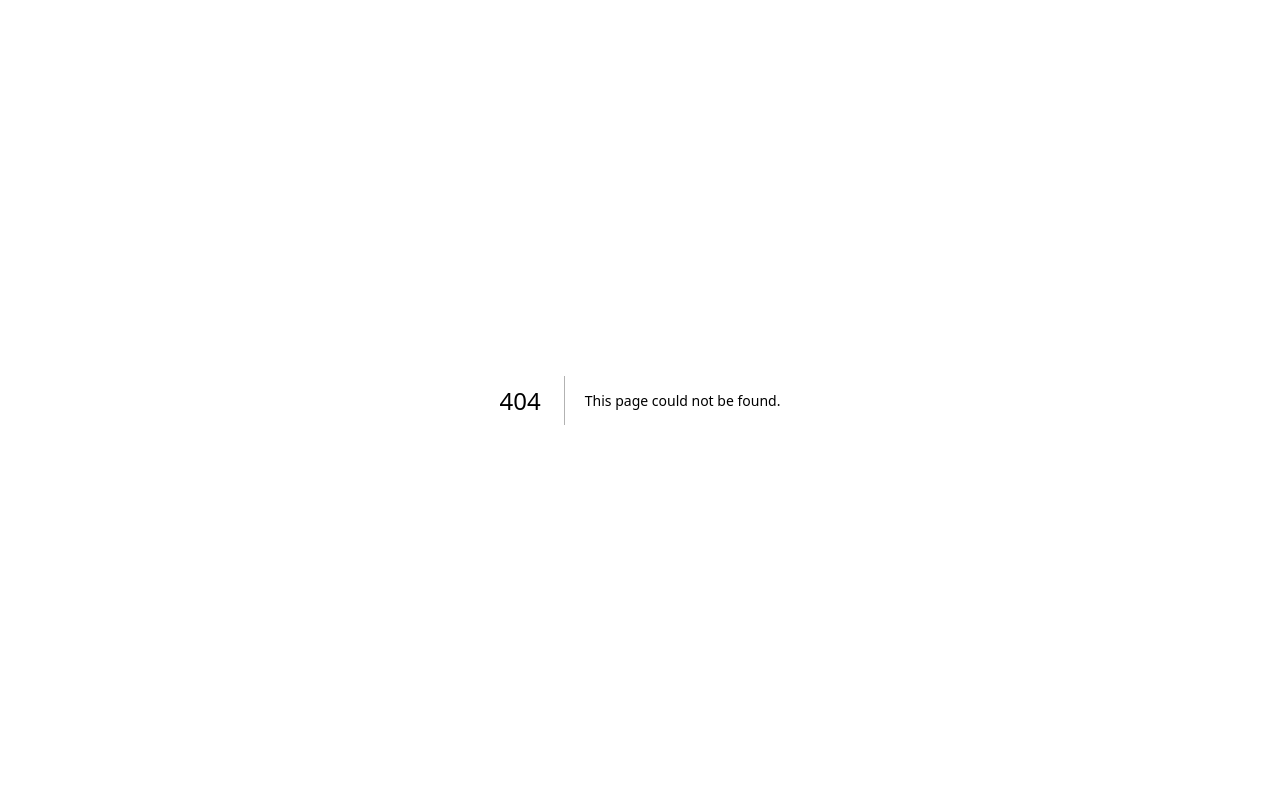
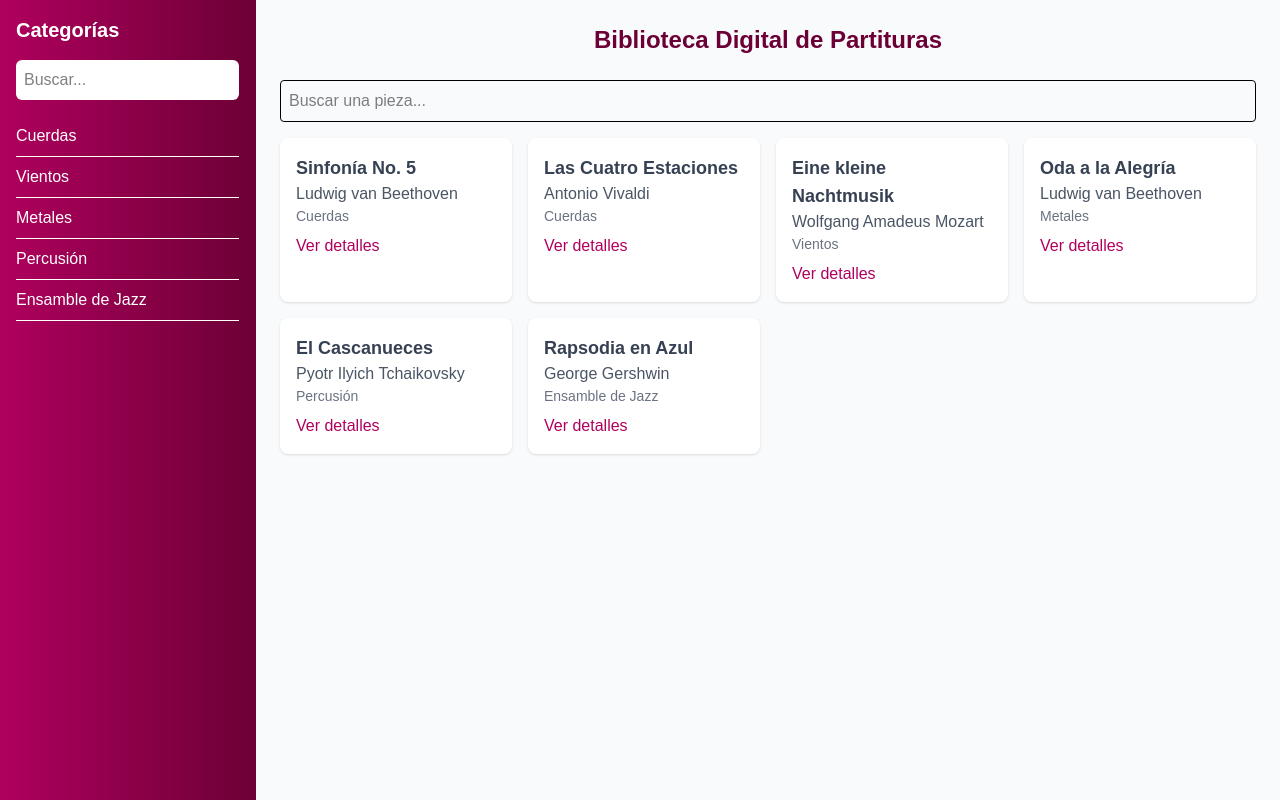
Before and after one commit to LSCasas/bamt, a Next.js app: page /Biblioteca in a window 1280 px wide. Before the commit this address had no page. Built offline with nearby package versions, Linux system fonts and the light colour scheme.

Commit message:
FEAT/ add sidebar component and add biblioteca page

```diff
--- /dev/null
+++ b/components/Sidebar.jsx
@@ -0,0 +1,94 @@
+import { useState, useEffect } from "react";
+import { Menu } from "lucide-react";
+
+const Sidebar = () => {
+  const [isOpen, setIsOpen] = useState(false);
+  const [searchTerm, setSearchTerm] = useState("");
+  const categories = [
+    "Cuerdas",
+    "Vientos",
+    "Metales",
+    "Percusión",
+    "Ensamble de Jazz",
+  ];
+
+  const filteredCategories = categories.filter((category) =>
+    category.toLowerCase().includes(searchTerm.toLowerCase())
+  );
+
+  useEffect(() => {
+    if (isOpen) {
+      const handleClickOutside = (event) => {
+        if (
+          !event.target.closest("#mobile-menu") &&
+          !event.target.closest("#menu-button")
+        ) {
+          setIsOpen(false);
+        }
+      };
+      document.addEventListener("click", handleClickOutside);
+      return () => document.removeEventListener("click", handleClickOutside);
+    }
+  }, [isOpen]);
+
+  return (
+    <>
+      <button
+        id="menu-button"
+        onClick={() => setIsOpen(!isOpen)}
+        className="fixed top-4 left-4 md:hidden text-white bg-[#B0005E] p-2 rounded-md z-50"
+      >
+        <Menu size={24} />
+      </button>
+
+      <div className="hidden md:flex md:w-64 h-screen bg-gradient-to-r from-[#B0005E] to-[#6C0036] p-4 absolute md:relative">
+        <SidebarContent
+          searchTerm={searchTerm}
+          setSearchTerm={setSearchTerm}
+          filteredCategories={filteredCategories}
+        />
+      </div>
+
+      {isOpen && (
+        <div className="fixed inset-0 md:hidden z-50 flex items-start">
+          <div
+            id="mobile-menu"
+            className="w-64 h-full bg-gradient-to-r from-[#B0005E] to-[#6C0036] p-4"
+          >
+            <SidebarContent
+              searchTerm={searchTerm}
+              setSearchTerm={setSearchTerm}
+              filteredCategories={filteredCategories}
+            />
+          </div>
+        </div>
+      )}
+    </>
+  );
+};
+
+const SidebarContent = ({ searchTerm, setSearchTerm, filteredCategories }) => {
+  return (
+    <nav className="flex flex-col gap-4">
+      <div>
+        <h2 className="text-xl font-bold text-white mb-4">Categorías</h2>
+        <input
+          type="text"
+          placeholder="Buscar..."
+          value={searchTerm}
+          onChange={(e) => setSearchTerm(e.target.value)}
+          className="w-full p-2 rounded-md bg-white text-black mb-4"
+        />
+        <ul>
+          {filteredCategories.map((category, index) => (
+            <li key={index} className="py-2 border-b text-white">
+              {category}
+            </li>
+          ))}
+        </ul>
+      </div>
+    </nav>
+  );
+};
+
+export default Sidebar;
--- /dev/null
+++ b/pages/Biblioteca.jsx
@@ -0,0 +1,87 @@
+import React, { useState } from "react";
+import Sidebar from "@/components/Sidebar";
+import Link from "next/link";
+
+const libros = [
+  {
+    id: 1,
+    titulo: "Sinfonía No. 5",
+    autor: "Ludwig van Beethoven",
+    categoria: "Cuerdas",
+  },
+  {
+    id: 2,
+    titulo: "Las Cuatro Estaciones",
+    autor: "Antonio Vivaldi",
+    categoria: "Cuerdas",
+  },
+  {
+    id: 3,
+    titulo: "Eine kleine Nachtmusik",
+    autor: "Wolfgang Amadeus Mozart",
+    categoria: "Vientos",
+  },
+  {
+    id: 4,
+    titulo: "Oda a la Alegría",
+    autor: "Ludwig van Beethoven",
+    categoria: "Metales",
+  },
+  {
+    id: 5,
+    titulo: "El Cascanueces",
+    autor: "Pyotr Ilyich Tchaikovsky",
+    categoria: "Percusión",
+  },
+  {
+    id: 6,
+    titulo: "Rapsodia en Azul",
+    autor: "George Gershwin",
+    categoria: "Ensamble de Jazz",
+  },
+];
+
+export default function BibliotecaPage() {
+  const [busqueda, setBusqueda] = useState("");
+
+  const librosFiltrados = libros.filter((libro) =>
+    libro.titulo.toLowerCase().includes(busqueda.toLowerCase())
+  );
+
+  return (
+    <div className="flex">
+      <Sidebar />
+      <div className="flex-1 bg-gray-50 min-h-screen">
+        <div className="container mx-auto px-6 py-6">
+          <h1 className="md:text-2xl text-xl font-bold text-center mb-6 text-[#6C0036]">
+            Biblioteca Digital de Partituras
+          </h1>
+          <input
+            type="text"
+            placeholder="Buscar una pieza..."
+            className="p-2 border rounded w-full mb-4 text-black"
+            value={busqueda}
+            onChange={(e) => setBusqueda(e.target.value)}
+          />
+          <div className="grid grid-cols-1 sm:grid-cols-2 md:grid-cols-3 lg:grid-cols-4 gap-4">
+            {librosFiltrados.map((libro) => (
+              <div key={libro.id} className="bg-white p-4 rounded-lg shadow">
+                <h2 className="text-lg font-bold text-gray-700">
+                  {libro.titulo}
+                </h2>
+                <p className="text-gray-600">{libro.autor}</p>
+                <p className="text-sm text-gray-500">{libro.categoria}</p>
+                <Link
+                  href={`/book/${libro.id}`}
+                  className="text-[#B0005E] mt-2 inline-block"
+                >
+                  Ver detalles
+                </Link>
+              </div>
+            ))}
+          </div>
+        </div>
+      </div>
+    </div>
+  );
+}
--- a/pages/index.jsx
+++ b/pages/index.jsx
@@ -1,113 +1,5 @@
-import Image from "next/image";
-import { Geist, Geist_Mono } from "next/font/google";
-
-const geistSans = Geist({
-  variable: "--font-geist-sans",
-  subsets: ["latin"],
-});
-
-const geistMono = Geist_Mono({
-  variable: "--font-geist-mono",
-  subsets: ["latin"],
-});
+import Biblioteca from "./Biblioteca";
 
 export default function Home() {
-  return (
-    <div className="grid grid-rows-[20px_1fr_20px] items-center justify-items-center min-h-screen p-8 pb-20 gap-16 sm:p-20 font-[family-name:var(--font-geist-sans)]">
-      <main className="flex flex-col gap-[32px] row-start-2 items-center sm:items-start">
-        <Image
-          className="dark:invert"
-          src="/next.svg"
-          alt="Next.js logo"
-          width={180}
-          height={38}
-          priority
-        />
-        <ol className="list-inside list-decimal text-sm/6 text-center sm:text-left font-[family-name:var(--font-geist-mono)]">
-          <li className="mb-2 tracking-[-.01em]">
-            Get started by editing{" "}
-            <code className="bg-black/[.05] dark:bg-white/[.06] px-1 py-0.5 rounded font-[family-name:var(--font-geist-mono)] font-semibold">
-              pages/index.js
-            </code>
-            .
-          </li>
-          <li className="tracking-[-.01em]">
-            Save and see your changes instantly.
-          </li>
-        </ol>
-        <div className="flex gap-4 items-center flex-col sm:flex-row">
-          <a
-            className="rounded-full border border-solid border-transparent transition-colors flex items-center justify-center bg-foreground text-background gap-2 hover:bg-[#383838] dark:hover:bg-[#ccc] font-medium text-sm sm:text-base h-10 sm:h-12 px-4 sm:px-5 sm:w-auto"
-            href="https://vercel.com/new?utm_source=create-next-app&utm_medium=default-template-tw&utm_campaign=create-next-app"
-            target="_blank"
-            rel="noopener noreferrer"
-          >
-            <Image
-              className="dark:invert"
-              src="/vercel.svg"
-              alt="Vercel logomark"
-              width={20}
-              height={20}
-            />
-            Deploy now
-          </a>
-          <a
-            className="rounded-full border border-solid border-black/[.08] dark:border-white/[.145] transition-colors flex items-center justify-center hover:bg-[#f2f2f2] dark:hover:bg-[#1a1a1a] hover:border-transparent font-medium text-sm sm:text-base h-10 sm:h-12 px-4 sm:px-5 w-full sm:w-auto md:w-[158px]"
-            href="https://nextjs.org/docs?utm_source=create-next-app&utm_medium=default-template-tw&utm_campaign=create-next-app"
-            target="_blank"
-            rel="noopener noreferrer"
-          >
-            Read our docs
-          </a>
-        </div>
-      </main>
-      <footer className="row-start-3 flex gap-[24px] flex-wrap items-center justify-center">
-        <a
-          className="flex items-center gap-2 hover:underline hover:underline-offset-4"
-          href="https://nextjs.org/learn?utm_source=create-next-app&utm_medium=default-template-tw&utm_campaign=create-next-app"
-          target="_blank"
-          rel="noopener noreferrer"
-        >
-          <Image
-            aria-hidden
-            src="/file.svg"
-            alt="File icon"
-            width={16}
-            height={16}
-          />
-          Learn
-        </a>
-        <a
-          className="flex items-center gap-2 hover:underline hover:underline-offset-4"
-          href="https://vercel.com/templates?framework=next.js&utm_source=create-next-app&utm_medium=default-template-tw&utm_campaign=create-next-app"
-          target="_blank"
-          rel="noopener noreferrer"
-        >
-          <Image
-            aria-hidden
-            src="/window.svg"
-            alt="Window icon"
-            width={16}
-            height={16}
-          />
-          Examples
-        </a>
-        <a
-          className="flex items-center gap-2 hover:underline hover:underline-offset-4"
-          href="https://nextjs.org?utm_source=create-next-app&utm_medium=default-template-tw&utm_campaign=create-next-app"
-          target="_blank"
-          rel="noopener noreferrer"
-        >
-          <Image
-            aria-hidden
-            src="/globe.svg"
-            alt="Globe icon"
-            width={16}
-            height={16}
-          />
-          Go to nextjs.org →
-        </a>
-      </footer>
-    </div>
-  );
+  return <Biblioteca />;
 }
```
Also changed, not shown: package.json (+5 -4 lines), 1 other file (tests, documents, lock files or other folders).
